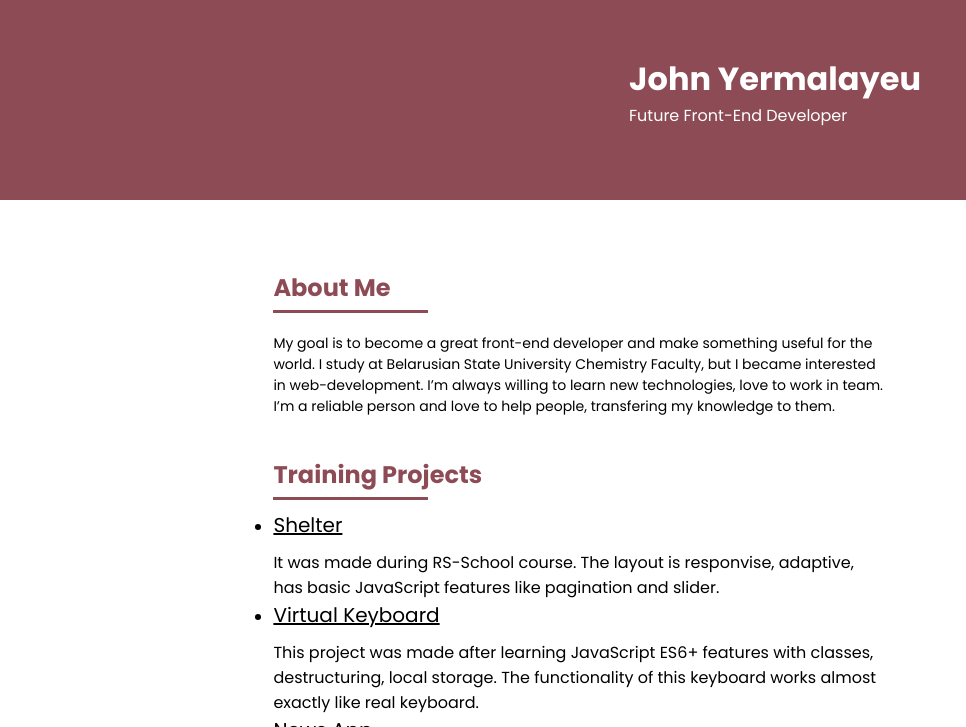
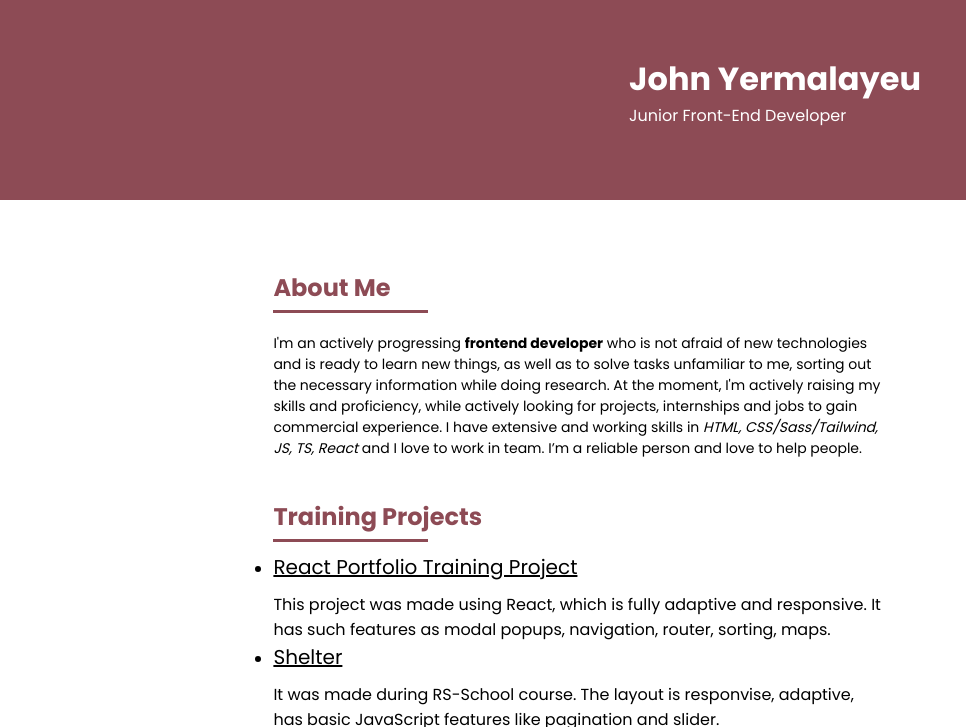
Before and after one commit to xYerMikx/rsschool-cv, a plain HTML site: page index.html in a window 1280 px wide. Shown: the top 727 px of the page, 314-1280 px from the left. Drawn offline with Linux system fonts and the light colour scheme.

Commit message:
feat: add another project and change information about myself

```diff
--- a/index.html
+++ b/index.html
@@ -21,7 +21,7 @@
         </div>
         <div class="header__info">
           <h1>John Yermalayeu</h1>
-          <p>Future Front-End Developer</p>
+          <p>Junior Front-End Developer</p>
         </div>
       </header>
       <main class="main__container">
@@ -87,17 +87,23 @@
             <section class="main__about about">
               <h2 class="about__title title">About Me</h2>
               <p class="about__text">
-                My goal is to become a great front-end developer and make
-                something useful for the world. I study at Belarusian State
-                University Chemistry Faculty, but I became interested in
-                web-development. I’m always willing to learn new technologies,
-                love to work in team. I’m a reliable person and love to help
-                people, transfering my knowledge to them.
+                I'm an actively progressing <b>frontend developer</b> who is not afraid of new technologies and is ready to learn new things, as well as to solve tasks unfamiliar to me, sorting out the necessary information while doing research.
+				At the moment, I'm actively raising my skills and proficiency, while actively looking for projects, internships and jobs to gain commercial experience. I have extensive and working skills in <i>HTML, CSS/Sass/Tailwind, JS, TS, React</i> and I love to work in team. I’m a reliable person and love to help people.
               </p>
             </section>
             <section class="main__train train">
               <h2 class="train__title title">Training Projects</h2>
               <ul class="train__projects">
+                <li>
+                  <a
+                    href="https://xyermikx.github.io/john-portfolio-web/"
+                    class="train__link"
+                    >React Portfolio Training Project</a
+                  >
+                  <p class="train__info">
+                    This project was made using React, which is fully adaptive and responsive. It has such features as modal popups, navigation, router, sorting, maps.
+                  </p>
+                </li>
                 <li>
                   <a
                     href="https://rolling-scopes-school.github.io/xyermikx-JSFE2023Q1/shelter/pages/main/main.html"
```
